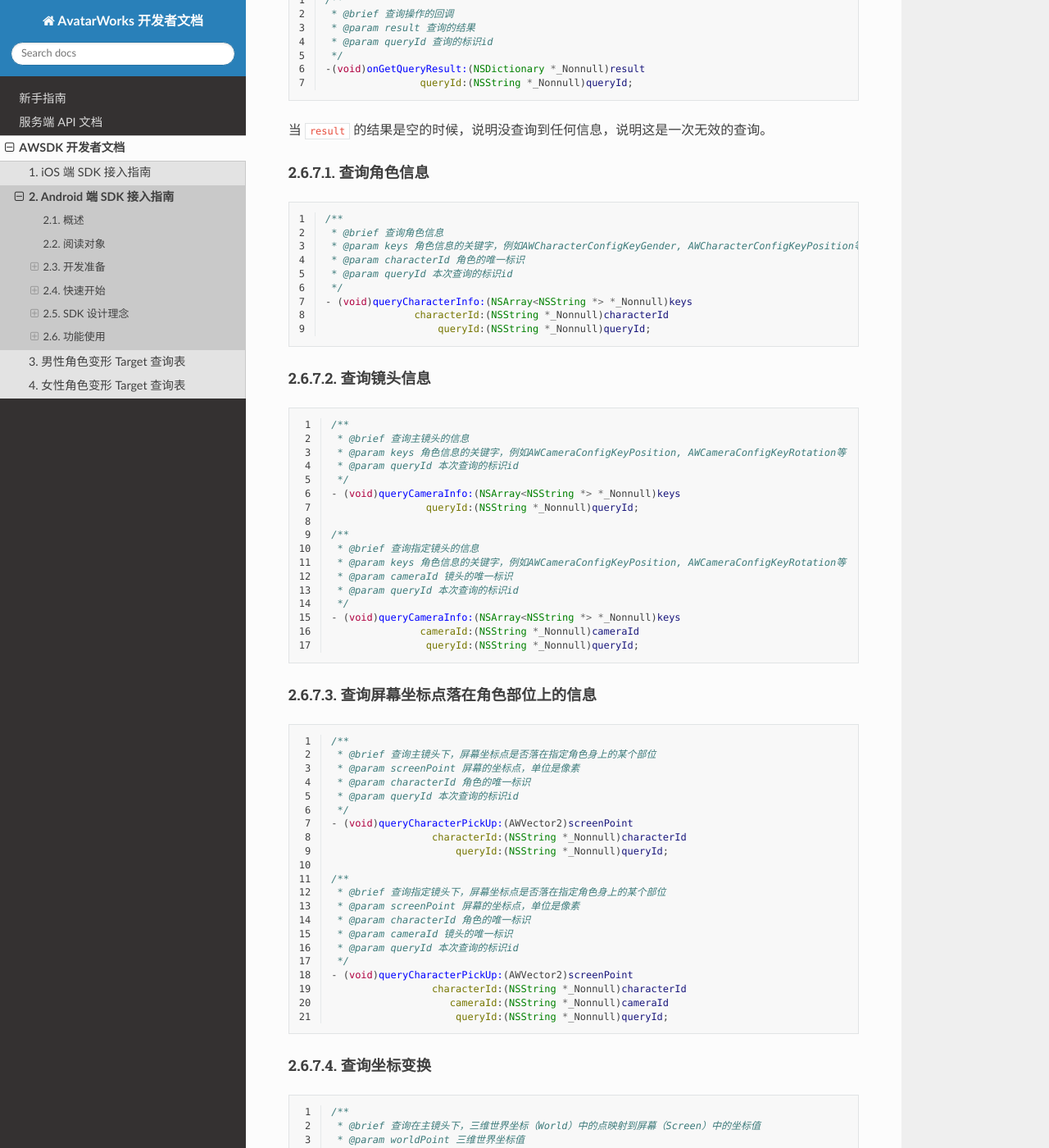
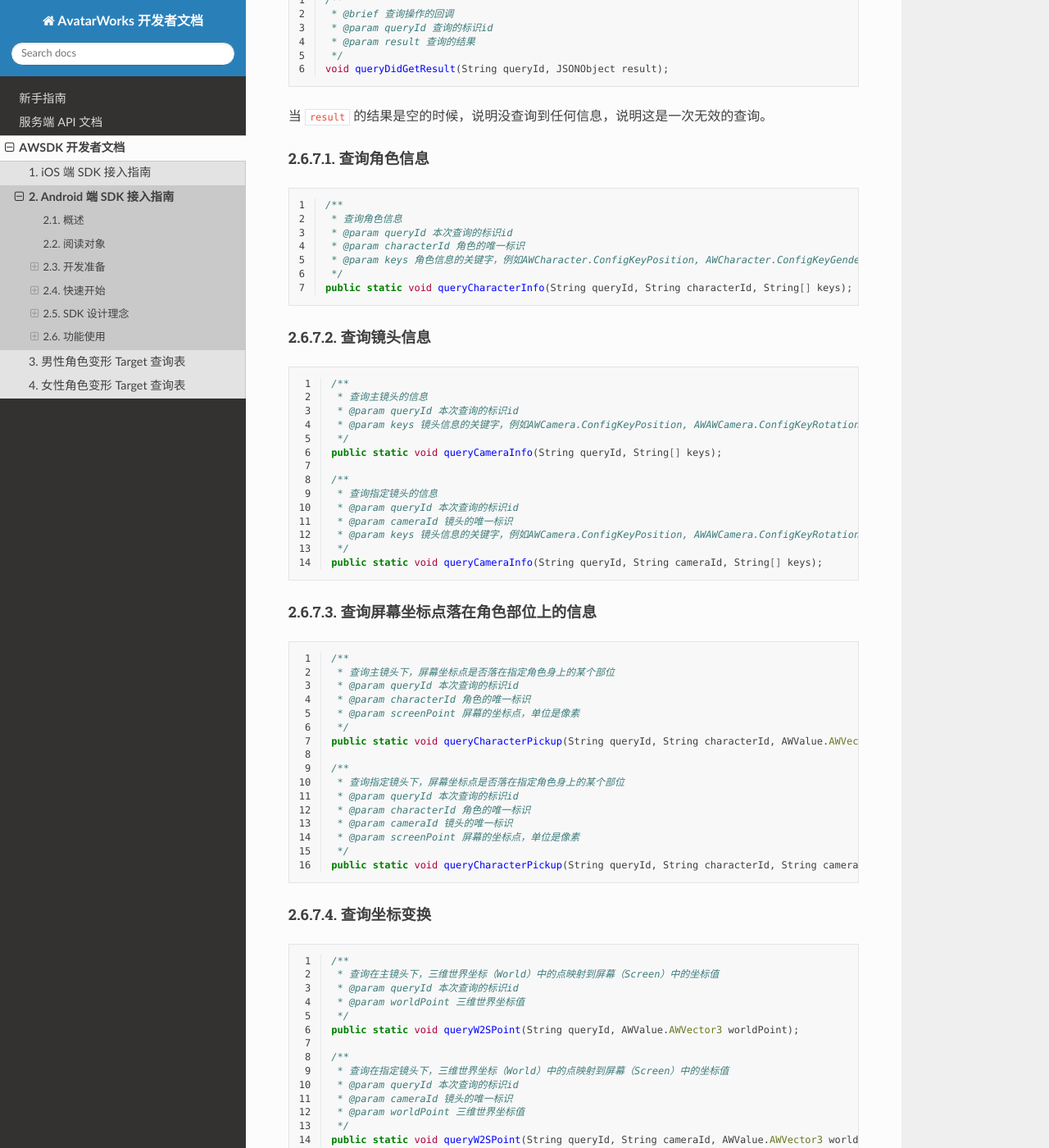
Before and after one commit to avatarworks/doc, a Sphinx documentation site: the page built from source/awsdk/android.rst, in a window 1280 px wide and 1400 px high, scrolled down 18752 px. Shown: the whole window at 82% size. Built offline with Sphinx 7.4.7 and the Read the Docs theme 2.0.0, drawn with Linux system fonts in a browser that asks for light colours; some of the changed text lies outside the part shown.

Commit message:
Update android.rst

```diff
--- a/source/awsdk/android.rst
+++ b/source/awsdk/android.rst
@@ -801,41 +801,41 @@ AWRecorder 提供了截屏和生成 GIF 的功能。
 
 截屏提供了两个接口，分别是：
 
-.. code-block:: objc
+.. code-block:: java
    :linenos:
 
    /**
     * @brief 截取整个屏幕的内容。
     */
-   - (void)takeScreenShot;
+   static public void takeScreenShot();
 
    /**
     * @brief 截取屏幕指定区域的内容。
     * @param rect 指定屏幕的渲染区域，单位是像素。
     */
-   - (void)takeScreenShot:(AWRect)rect;
+   static public void takeScreenShot(AWValue.AWRect rect);
 
 
-截屏是个异步操作，截屏的结果可以通过实现 ``AWRecorderDelegate`` 协议的如下若干方法来获得
+截屏是个异步操作，截屏的结果可以通过监听 ``AWRecorder.ScreenShotListener`` 来获得
 
-.. code-block:: objc
+.. code-block:: java
    :linenos:
 
    /**
-    * @brief 开始截屏的回调
+    * 开始截屏的回调
     */
-   - (void)screenShotStart;
+   void onScreenShotStart();
 
    /**
-    * @brief 结束截屏的回调
+    * 结束截屏的回调
     */
-   - (void)screenShotEnd:(UIImage *_Nonnull)screenShot;
+   void onScreenShotEnd(Bitmap bitmap);
 
    /**
-    * @brief 截屏失败的回调
+    * 截屏失败的回调
     * @param error 错误信息
     */
-   - (void)screenShotFailed:(NSError * _Nonnull)error;
+   void onScreenShotFailed(Error error);
 
 
 生成 GIF
@@ -847,18 +847,17 @@ AWRecorder 提供了截屏和生成 GIF 的功能。
 AWQuery
 ~~~~~~~~~~~~~~~~~
 
-AWQuery 提供了异步查询引擎内部相关信息的机制。每次查询都需要指定本次查询的 ``queryId``，用于标识查询。查询的结果可以通过实现 ``AWQueryDelegate`` 协议方法获得：
+AWQuery 提供了异步查询引擎内部相关信息的机制。每次查询都需要指定本次查询的 ``queryId``，用于标识查询。查询的结果可以通过监听 ``AWQuery.CallbackListener`` 来获得：
 
-.. code-block:: objc
+.. code-block:: java
    :linenos:
 
    /**
     * @brief 查询操作的回调
+    * @param queryId 查询的标识id
     * @param result 查询的结果
-    * @param queryId 查询的标识id
     */
-   -(void)onGetQueryResult:(NSDictionary *_Nonnull)result
-                   queryId:(NSString *_Nonnull)queryId;
+   void queryDidGetResult(String queryId, JSONObject result);
 
 
 当 ``result`` 的结果是空的时候，说明没查询到任何信息，说明这是一次无效的查询。
@@ -867,113 +866,98 @@ AWQuery 提供了异步查询引擎内部相关信息的机制。每次查询都
 查询角色信息
 ^^^^^^^^^^^
 
-.. code-block:: objc
-   :linenos:
+.. code-block:: java
+    :linenos:
 
-   /**
-    * @brief 查询角色信息
-    * @param keys 角色信息的关键字，例如AWCharacterConfigKeyGender, AWCharacterConfigKeyPosition等
-    * @param characterId 角色的唯一标识
-    * @param queryId 本次查询的标识id
-    */
-   - (void)queryCharacterInfo:(NSArray<NSString *> *_Nonnull)keys
-                  characterId:(NSString *_Nonnull)characterId
-                      queryId:(NSString *_Nonnull)queryId;
+    /**
+     * 查询角色信息
+     * @param queryId 本次查询的标识id
+     * @param characterId 角色的唯一标识
+     * @param keys 角色信息的关键字，例如AWCharacter.ConfigKeyPosition, AWCharacter.ConfigKeyGender等
+     */
+    public static void queryCharacterInfo(String queryId, String characterId, String[] keys);
 
 
 查询镜头信息
 ^^^^^^^^^^^
 
-.. code-block:: objc
-   :linenos:
+.. code-block:: java
+    :linenos:
 
-   /**
-    * @brief 查询主镜头的信息
-    * @param keys 角色信息的关键字，例如AWCameraConfigKeyPosition, AWCameraConfigKeyRotation等
-    * @param queryId 本次查询的标识id
-    */
-   - (void)queryCameraInfo:(NSArray<NSString *> *_Nonnull)keys
-                   queryId:(NSString *_Nonnull)queryId;
+    /**
+     * 查询主镜头的信息
+     * @param queryId 本次查询的标识id
+     * @param keys 镜头信息的关键字，例如AWCamera.ConfigKeyPosition, AWAWCamera.ConfigKeyRotation等
+     */
+    public static void queryCameraInfo(String queryId, String[] keys);
 
-   /**
-    * @brief 查询指定镜头的信息
-    * @param keys 角色信息的关键字，例如AWCameraConfigKeyPosition, AWCameraConfigKeyRotation等
-    * @param cameraId 镜头的唯一标识
-    * @param queryId 本次查询的标识id
-    */
-   - (void)queryCameraInfo:(NSArray<NSString *> *_Nonnull)keys
-                  cameraId:(NSString *_Nonnull)cameraId
-                   queryId:(NSString *_Nonnull)queryId;
+    /**
+     * 查询指定镜头的信息
+     * @param queryId 本次查询的标识id
+     * @param cameraId 镜头的唯一标识
+     * @param keys 镜头信息的关键字，例如AWCamera.ConfigKeyPosition, AWAWCamera.ConfigKeyRotation等
+     */
+    public static void queryCameraInfo(String queryId, String cameraId, String[] keys);
 
 
 查询屏幕坐标点落在角色部位上的信息
 ^^^^^^^^^^^
 
-.. code-block:: objc
-   :linenos:
+.. code-block:: java
+    :linenos:
 
-   /**
-    * @brief 查询主镜头下，屏幕坐标点是否落在指定角色身上的某个部位
-    * @param screenPoint 屏幕的坐标点，单位是像素
-    * @param characterId 角色的唯一标识
-    * @param queryId 本次查询的标识id
-    */
-   - (void)queryCharacterPickUp:(AWVector2)screenPoint
-                    characterId:(NSString *_Nonnull)characterId
-                        queryId:(NSString *_Nonnull)queryId;
+    /**
+     * 查询主镜头下，屏幕坐标点是否落在指定角色身上的某个部位
+     * @param queryId 本次查询的标识id
+     * @param characterId 角色的唯一标识
+     * @param screenPoint 屏幕的坐标点，单位是像素
+     */
+    public static void queryCharacterPickup(String queryId, String characterId, AWValue.AWVector2 screenPoint);
 
-   /**
-    * @brief 查询指定镜头下，屏幕坐标点是否落在指定角色身上的某个部位
-    * @param screenPoint 屏幕的坐标点，单位是像素
-    * @param characterId 角色的唯一标识
-    * @param cameraId 镜头的唯一标识
-    * @param queryId 本次查询的标识id
-    */
-   - (void)queryCharacterPickUp:(AWVector2)screenPoint
-                    characterId:(NSString *_Nonnull)characterId
-                       cameraId:(NSString *_Nonnull)cameraId
-                        queryId:(NSString *_Nonnull)queryId;
+    /**
+     * 查询指定镜头下，屏幕坐标点是否落在指定角色身上的某个部位
+     * @param queryId 本次查询的标识id
+     * @param characterId 角色的唯一标识
+     * @param cameraId 镜头的唯一标识
+     * @param screenPoint 屏幕的坐标点，单位是像素
+     */
+    public static void queryCharacterPickup(String queryId, String characterId, String cameraId, AWValue.AWVector2 screenPoint);
 
 
 查询坐标变换
 ^^^^^^^^^^^
 
-.. code-block:: objc
-   :linenos:
+.. code-block:: java
+    :linenos:
 
-   /**
-    * @brief 查询在主镜头下，三维世界坐标（World）中的点映射到屏幕（Screen）中的坐标值
-    * @param worldPoint 三维世界坐标值
-    * @param queryId 本次查询的标识id
-    */
-   - (void)queryW2SPoint:(AWVector3)worldPoint
-                 queryId:(NSString *_Nonnull)queryId;
+    /**
+     * 查询在主镜头下，三维世界坐标（World）中的点映射到屏幕（Screen）中的坐标值
+     * @param queryId 本次查询的标识id
+     * @param worldPoint 三维世界坐标值
+     */
+    public static void queryW2SPoint(String queryId, AWValue.AWVector3 worldPoint);
 
-   /**
-    * @brief 查询在指定镜头下，三维世界坐标（World）中的点映射到屏幕（Screen）中的坐标值
-    * @param worldPoint 三维世界坐标值
-    * @param cameraId 镜头的唯一标识
-    * @param queryId 本次查询的标识id
-    */
-   - (void)queryW2SPoint:(AWVector3)worldPoint
-                cameraId:(NSString *_Nonnull)cameraId
-                 queryId:(NSString *_Nonnull)queryId;
+    /**
+     * 查询在指定镜头下，三维世界坐标（World）中的点映射到屏幕（Screen）中的坐标值
+     * @param queryId 本次查询的标识id
+     * @param cameraId 镜头的唯一标识
+     * @param worldPoint 三维世界坐标值
+     */
+    public static void queryW2SPoint(String queryId, String cameraId, AWValue.AWVector3 worldPoint);
 
 查询角色身体骨骼点信息
 ^^^^^^^^^^^
 
 .. code-block:: objc
-   :linenos:
+    :linenos:
 
-   /**
-    * @brief 查询指定角色的身体骨骼点信息
-    * @param boneName 骨骼名称，例如head, spine等
-    * @param characterId 角色的唯一标识
-    * @param queryId 本次查询的标识id
-   */
-   - (void)queryCharacterBone:(NSString *_Nonnull)boneName
-                  characterId:(NSString *_Nonnull)characterId
-                      queryId:(NSString *_Nonnull)queryId;
+    /**
+     * 查询指定角色的身体骨骼点信息
+     * @param queryId 本次查询的标识id
+     * @param characterId 角色的唯一标识
+     * @param boneName 骨骼名称，例如head, spine等
+     */
+    public static void queryCharacterBone(String queryId, String characterId, String boneName);
 
 其中 ``boneName`` 可以从这两张图中查询到：
 
```
Also changed, not shown: other parts of source/awsdk/android.rst (+3 -3 lines).
